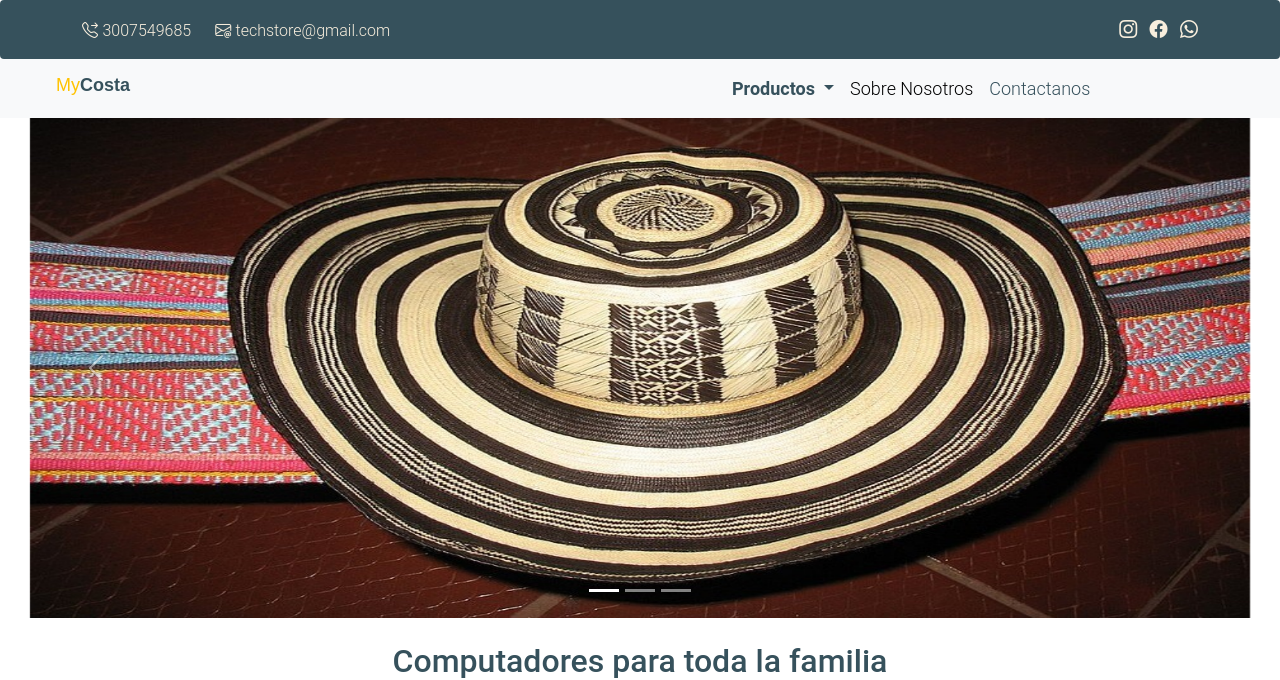
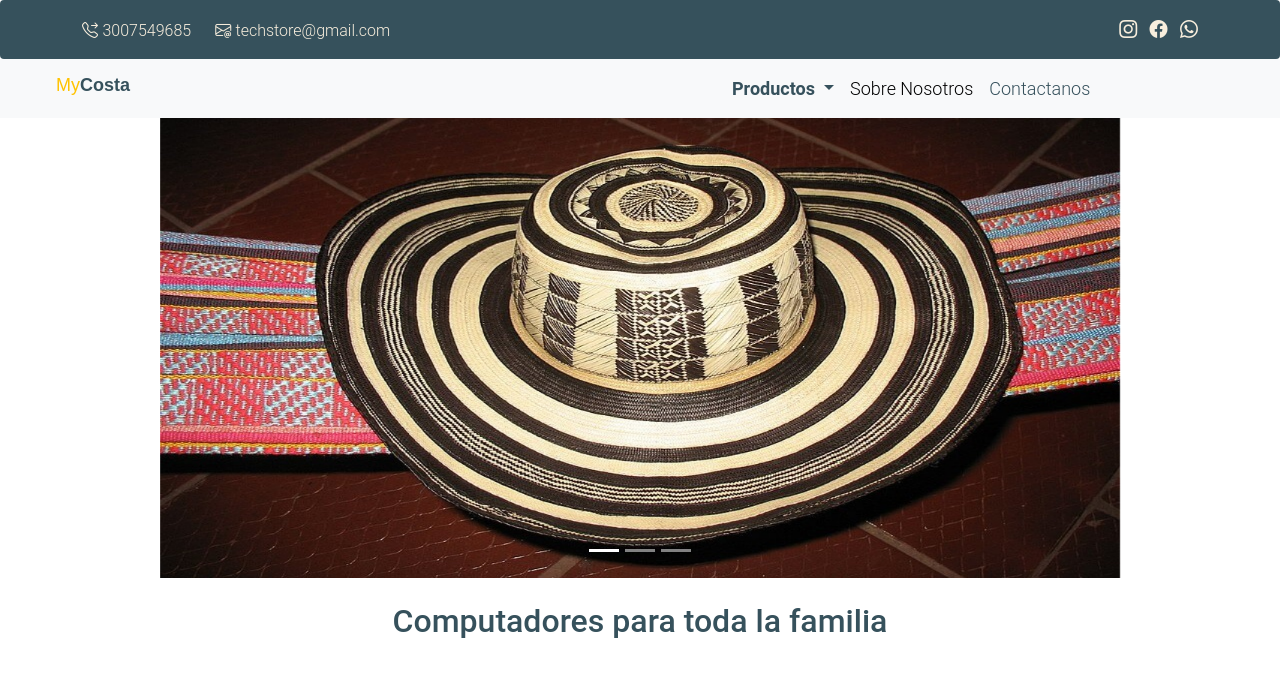
Before and after one commit to AndresGT1996/ProyectoFinalTAlentoTech, a plain HTML site: page index.html in a window 1280 px wide. Shown: the top 680 px of the page. Drawn offline with nearby package versions, Linux system fonts and the light colour scheme.

Commit message:
ultimos arreglos al carrusel de forma responsive

```diff
--- a/assets/css/styleIndex.css
+++ b/assets/css/styleIndex.css
@@ -48,16 +48,23 @@ a{
     .inconos-redes i {
         font-size: 20px;
     }
+
+    .img_carrusel {
+        padding: 0px 0px;
+    }
+
 }
 
 
 
-@media (min-width: 600px) {
+@media (min-width: 1001px) {
     .img_carrusel{
 
-        height: 500px;
-        padding: 0 30px;
+        height: 460px;
+        padding: 0 160px;
+
 
     }
 
+
 }
```
